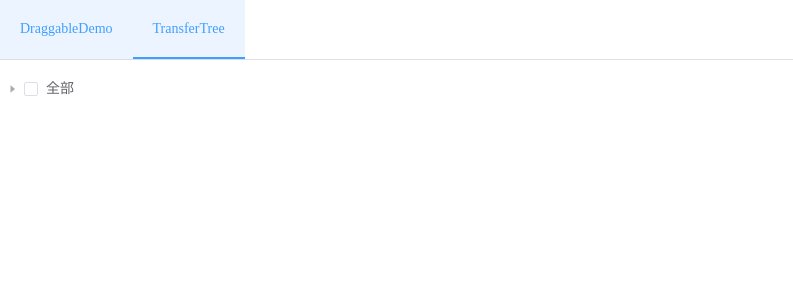
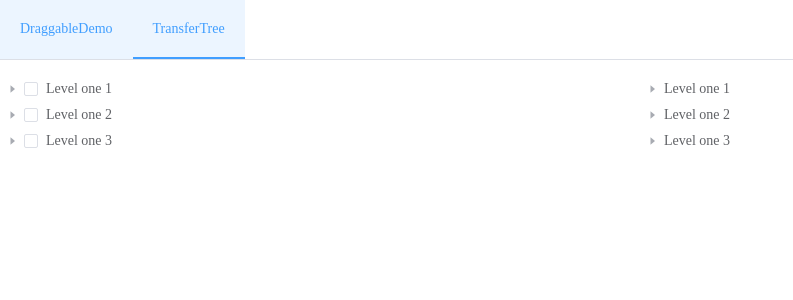
Before and after one commit to zhuoooo/demo, a Vue app: page / in a window 1280 px wide. Both pictures are taken after a click on the item "TransferTree". Shown: the top 300 px of the page, without its empty margins (0-793 px from the left). Built offline with nearby package versions, Linux system fonts and the light colour scheme.

Commit message:
[update] 补充transferTree接收配置

```diff
--- a/src/components/TransferTree.vue
+++ b/src/components/TransferTree.vue
@@ -1,10 +1,23 @@
 <template>
-    <ElTree :data="leftData" :show-checkbox="true"></ElTree>
+    <section class="transfer-tree">
+        <ElTree
+            class="left-tree"
+            :data="leftData"
+            v-bind="leftTreeOptions"
+        ></ElTree>
+        <ElTree
+            class="right-tree"
+            :data="rightData"
+            :filter-node-method="filterRightTree"
+            v-bind="rightTreeOptions"
+        ></ElTree>
+    </section>
 </template>
 
 <script lang="ts" setup>
 import { ElTree } from 'element-plus';
-import { watch, ref, onMounted } from 'vue';
+import { TreeComponentProps } from 'element-plus/es/components/tree/src/tree.type';
+import { watch, ref, onMounted, computed } from 'vue';
 
 export interface TransferTreeNode {
     label: string;
@@ -15,22 +28,49 @@ export interface TransferTreeNode {
     children?: TransferTreeNode[];
 }
 
+type Left = Partial<Omit<TreeComponentProps, 'data'>>;
+type Right = Partial<
+    Omit<TreeComponentProps, 'data' | 'showCheckbox' | 'filterNodeMethod'>
+>;
+
 interface TransferTreeProps {
     data: TransferTreeNode[];
+    leftBind?: Left;
+    rightBind?: Right;
 }
 
 const props = defineProps<TransferTreeProps>();
 
 let leftData = ref<TransferTreeNode[]>([]);
+let rightData = ref<TransferTreeNode[]>([]);
+
+const leftTreeOptions = computed(() => {
+    return {
+        nodeKey: 'id',
+        showCheckbox: true,
+        ...props.leftBind
+    };
+});
+
+const rightTreeOptions = computed(() => {
+    return {
+        ...leftTreeOptions.value,
+        showCheckbox: false,
+        ...props.rightBind
+    };
+});
+
 const watchData = watch(
     () => props.data,
     val => {
         leftData.value = initLeftData(val);
+        rightData.value = val;
     }
 );
 
 onMounted(() => {
     leftData.value = initLeftData(props.data);
+    rightData.value = props.data;
 });
 
 function initLeftData(val: TransferTreeNode[]) {
@@ -47,6 +87,19 @@ function initLeftData(val: TransferTreeNode[]) {
 
     return val;
 }
+
+function filterRightTree(value: string, data: any) {
+    return data.state !== 'none';
+}
 </script>
 
-<style scoped></style>
+<style scoped lang="less">
+.transfer-tree {
+    display: flex;
+
+    .left-tree,
+    .right-tree {
+        flex: 1;
+    }
+}
+</style>
--- a/src/demo/TransferTree.vue
+++ b/src/demo/TransferTree.vue
@@ -7,10 +7,50 @@ import TransferTree from '../components/TransferTree.vue';
 
 const data = [
     {
-        label: '全部',
+        id: 1,
+        label: 'Level one 1',
         children: [
             {
-                label: '子组1'
+                id: 4,
+                label: 'Level two 1-1',
+                children: [
+                    {
+                        id: 9,
+                        label: 'Level three 1-1-1'
+                    },
+                    {
+                        id: 10,
+                        label: 'Level three 1-1-2'
+                    }
+                ]
+            }
+        ]
+    },
+    {
+        id: 2,
+        label: 'Level one 2',
+        children: [
+            {
+                id: 5,
+                label: 'Level two 2-1'
+            },
+            {
+                id: 6,
+                label: 'Level two 2-2'
+            }
+        ]
+    },
+    {
+        id: 3,
+        label: 'Level one 3',
+        children: [
+            {
+                id: 7,
+                label: 'Level two 3-1'
+            },
+            {
+                id: 8,
+                label: 'Level two 3-2'
             }
         ]
     }
```
